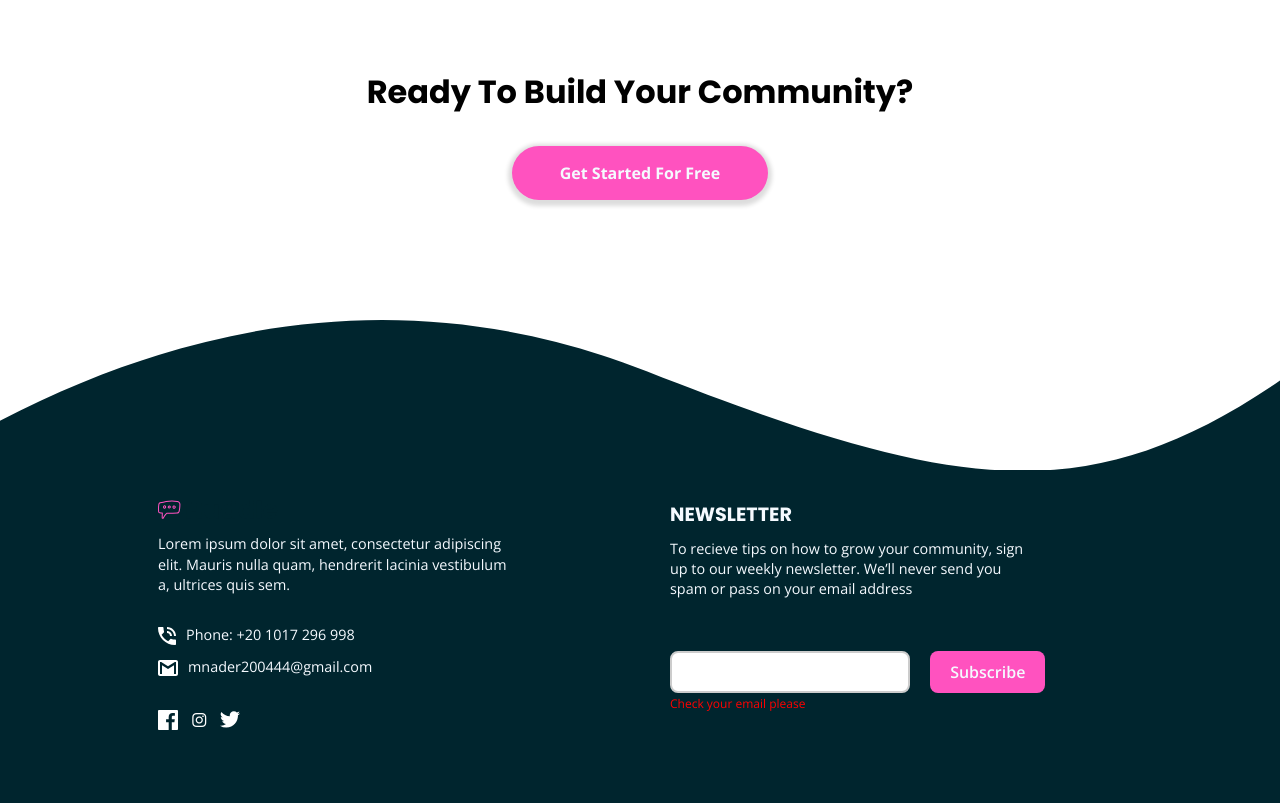
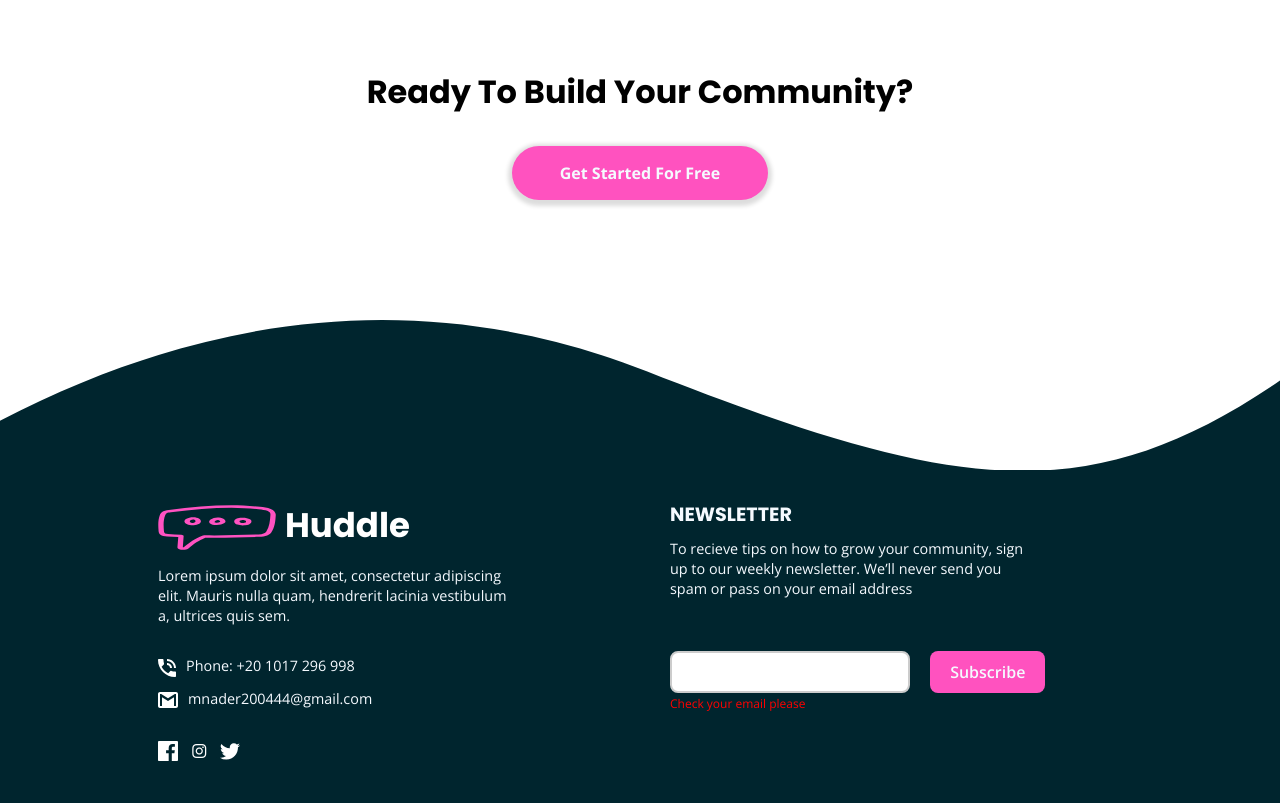
Before and after one commit to mohamednaderrr/Front-End-Assignment, a plain HTML site: page Huddle Chat/index.html in a window 1280 px wide. Shown: the part 3456-4259 px from the top of the page. Drawn offline with nearby package versions, Linux system fonts and the light colour scheme.

Commit message:
Update index.html

```diff
--- a/Huddle Chat/index.html
+++ b/Huddle Chat/index.html
@@ -101,7 +101,11 @@
 
     <section>
       <div class="info">
-        <img src="./images/logo.svg" alt="logo" class="logo">
+        <div style=" display: flex;
+    align-items: center;">
+          <img src="./images/icon-messages.svg" alt="logo" class="logo" style=" margin-right: 7px; height: 45px;">
+          <h1 style="color: white;font-size: 34px; padding-bottom: 15px;">Huddle</h1>
+        </div>
         <p>
           Lorem ipsum dolor sit amet, consectetur adipiscing elit. Mauris nulla quam, hendrerit lacinia
           vestibulum a, ultrices quis sem.
```
